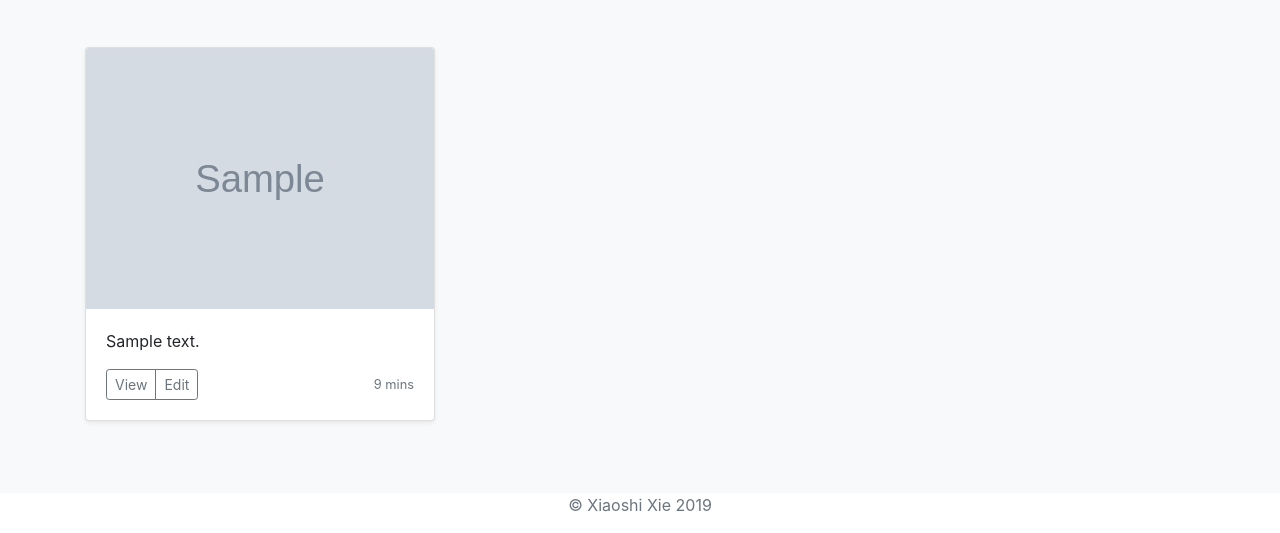
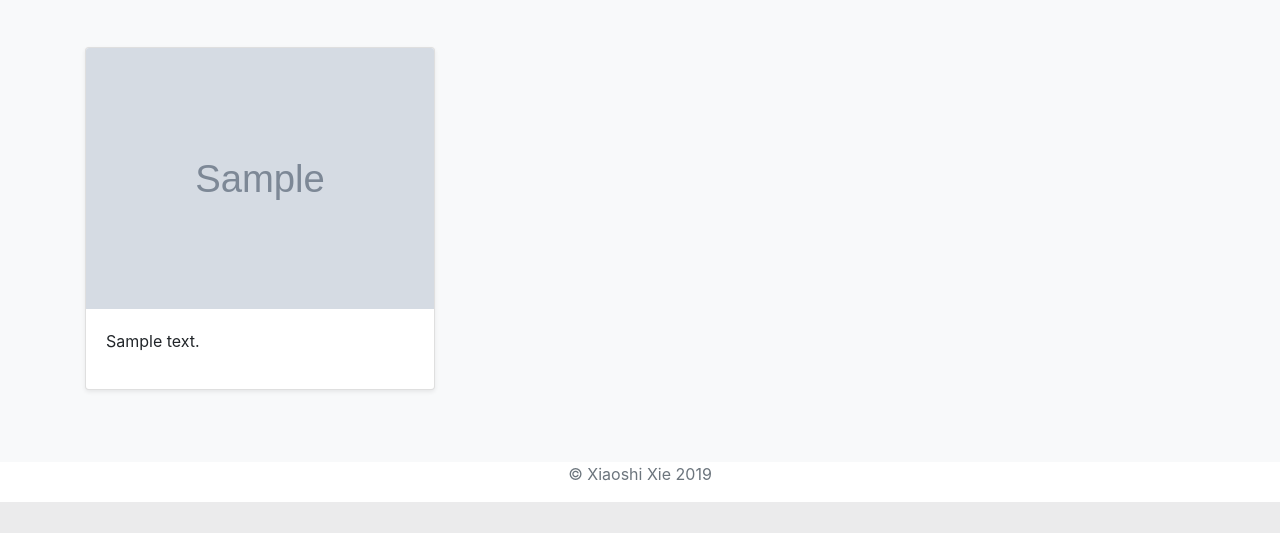
Before and after one commit to zelta1990/portfolio-project, a Django app: template jobs/templates/jobs/home.html in a window 1280 px wide. Shown: the part 689-1222 px from the top of the page. After the commit the page ends 1191 px from the top, so only its background shows below. Run offline with Django 3.2, Linux system fonts and the light colour scheme; the template is opened without the code that fills it: most values are stand-ins (such as "Sample title", 1, 10 or a date in 2020); grey boxes marked "Sample" are stand-in pictures; data that the repository does not hold is empty; some libraries are stand-ins or nearby versions.

Commit message:
delete buttons

```diff
--- a/jobs/templates/jobs/home.html
+++ b/jobs/templates/jobs/home.html
@@ -83,12 +83,7 @@
             <div class="card-body">
               <p class="card-text">{{ job.summary }}</p>
               <div class="d-flex justify-content-between align-items-center">
-                <div class="btn-group">
-                  <button type="button" class="btn btn-sm btn-outline-secondary">View</button>
-                  <button type="button" class="btn btn-sm btn-outline-secondary">Edit</button>
                 </div>
-                <small class="text-muted">9 mins</small>
-              </div>
             </div>
           </div>
         </div>
```
